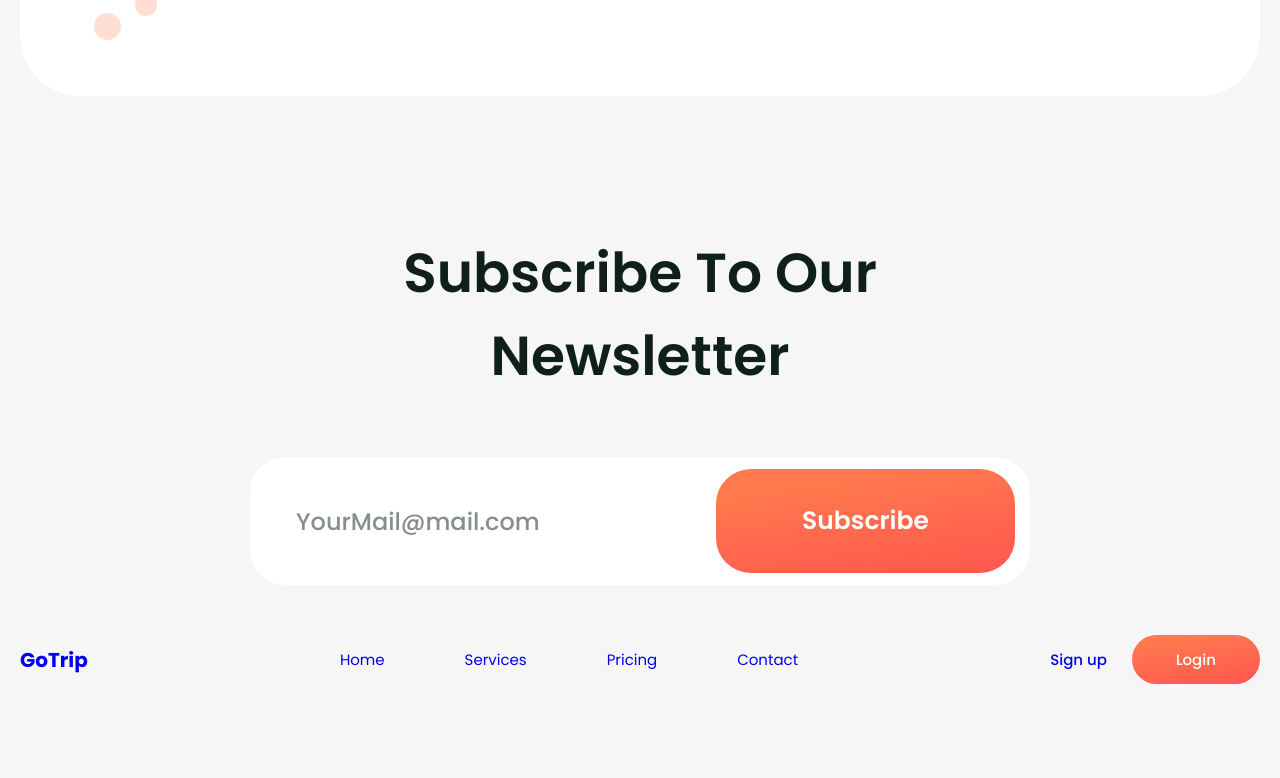
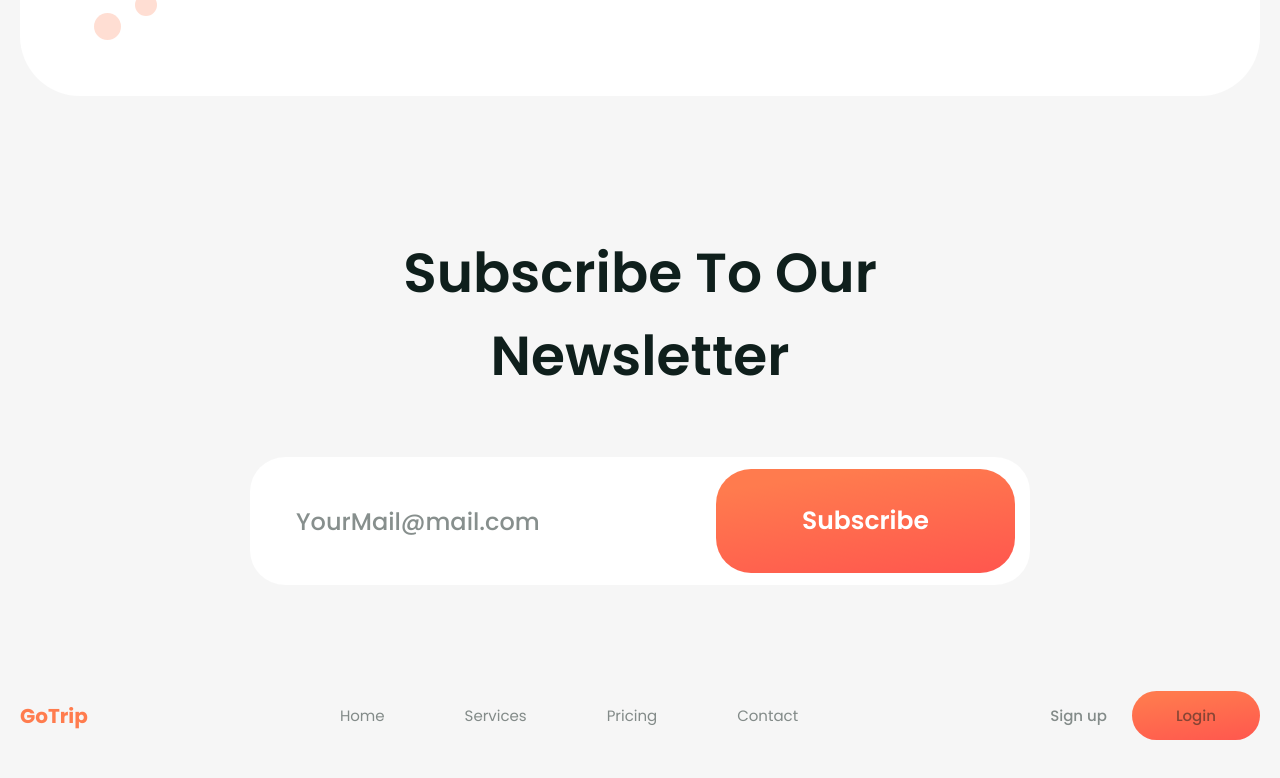
Before and after one commit to iScreAmn/site-geo-trip, a plain HTML site: page index.html in a window 1280 px wide. Shown: the part 2946-3724 px from the top of the page. Before the commit the page ends 3630 px from the top, so only its background shows below. Drawn offline with nearby package versions, Linux system fonts and the light colour scheme.

Commit message:
Add modifiers to logo and navigation menu for enhanced flexibility

```diff
--- a/styles/main.css
+++ b/styles/main.css
@@ -5,6 +5,7 @@
   --container-width: 1270px;
   --container-padding: 15px;
   --secondary: rgba(15, 31, 28, 0.5);
+  --orange: #ff7c4e;
 }
 
 body {
@@ -117,6 +118,16 @@ body {
 
 }
 
+.nav__list.nav__list--footer a.active::after,
+.nav__list.nav__list--footer a:hover::after {
+  display: none;
+}
+
+.nav__list.nav__list--footer a.active,
+.nav__list.nav__list--footer a:hover {
+  color: var(--orange);
+}
+
 .nav__login {
   display: flex;
   align-items: center;
@@ -131,6 +142,14 @@ body {
   font-size: 20px;
   color: #fff;
   font-weight: 700;
+}
+
+.logo a {
+  color: inherit !important;
+}
+
+.logo--footer {
+  color: var(--orange);
 }
 
 /* * * BUTTON * * */
@@ -516,3 +535,13 @@ body {
   position: relative;
   top: 1px;
 }
+
+/* FOOTER */
+
+.footer {
+  padding: 56px 0 74px;
+}
+
+.footer a {
+  color: var(--secondary);
+}
```
